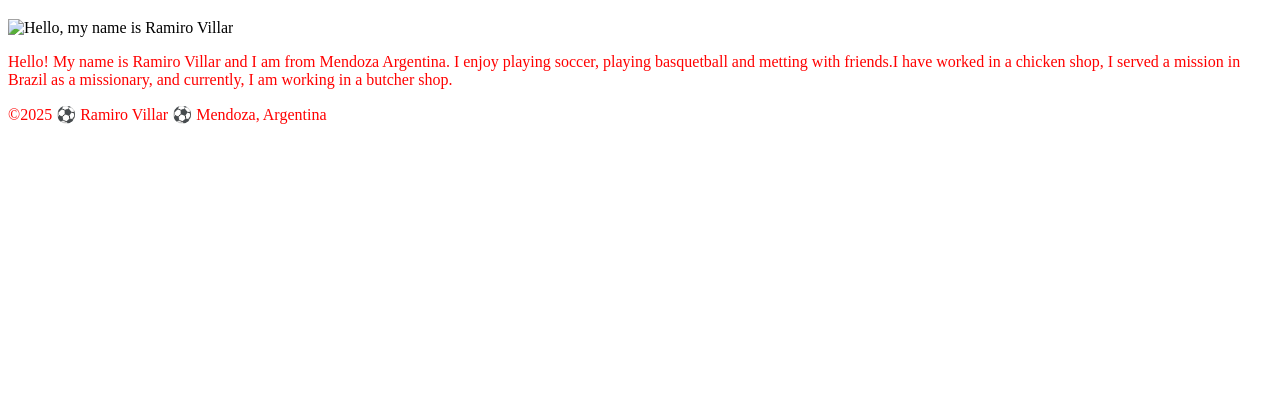
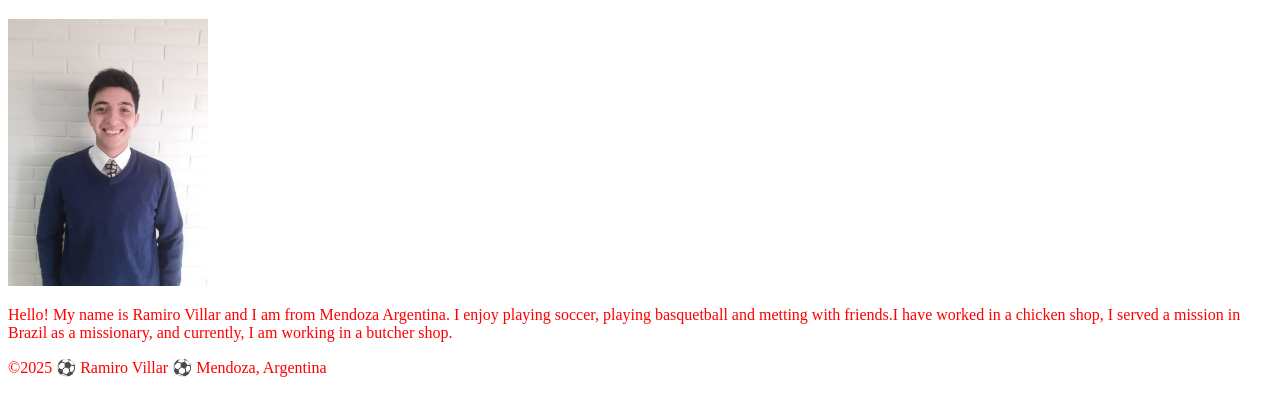
Before and after one commit to ramyvi28/wwd130, a plain HTML site: page index.html in a window 1280 px wide. Shown: the part 87-502 px from the top of the page. Drawn offline with Linux system fonts and the light colour scheme.

Commit message:
Update index.html

```diff
--- a/index.html
+++ b/index.html
@@ -14,7 +14,7 @@
     </header>
     <main>
         <h1>Ramiro Villar | WWD 130</h1>
-        <img src="files w1/Profile.jpg" alt="Hello, my name is Ramiro Villar" width="200">
+        <img src="/Profile.jpg" alt="Hello, my name is Ramiro Villar" width="200">
         <p>Hello! My name is Ramiro Villar and I am from Mendoza Argentina. I enjoy playing soccer, playing basquetball and metting with friends.I have worked in a chicken shop, I served a mission in Brazil as a missionary, and currently, I am working in a butcher shop.</p>
     </main>
     <footer>
```
